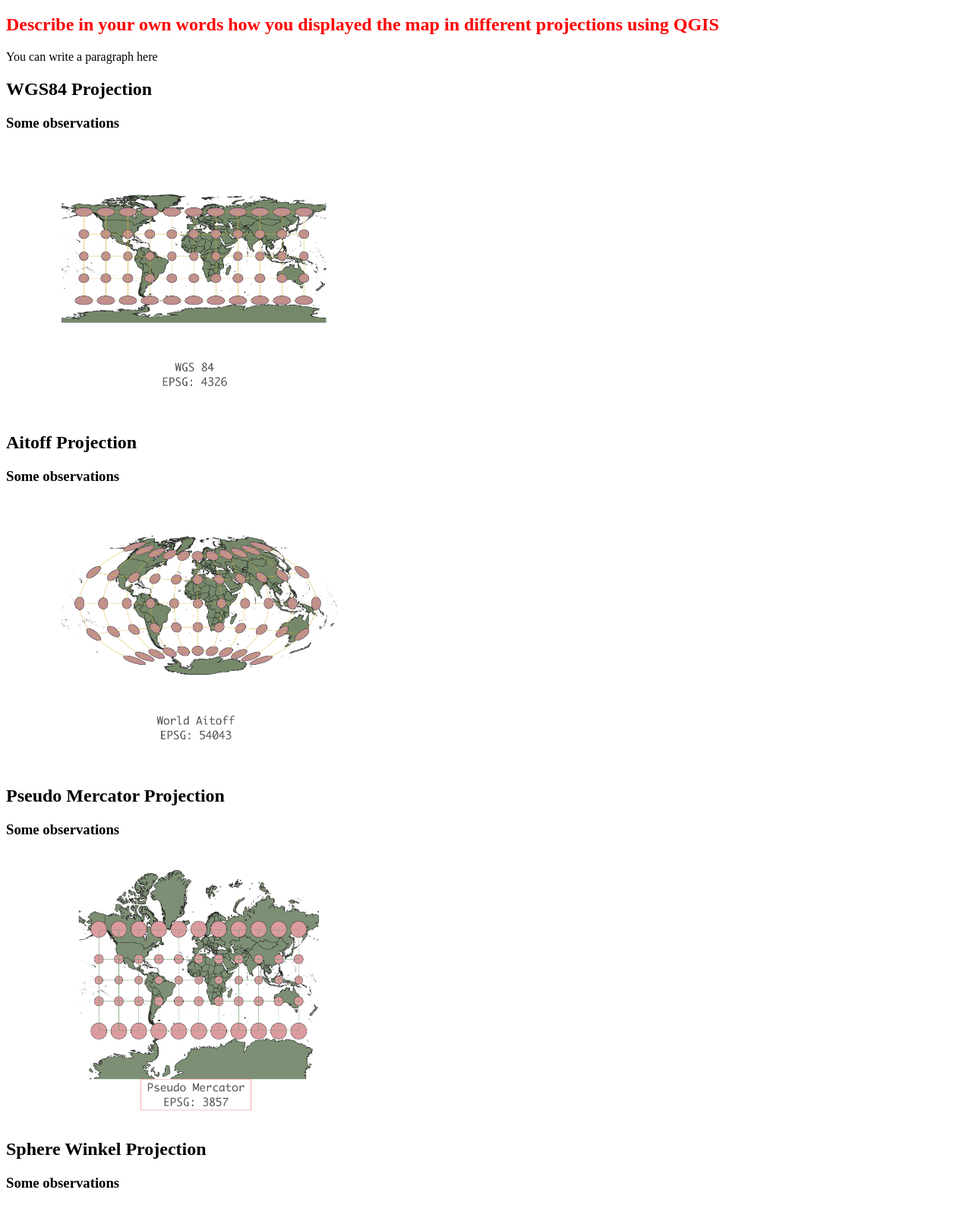
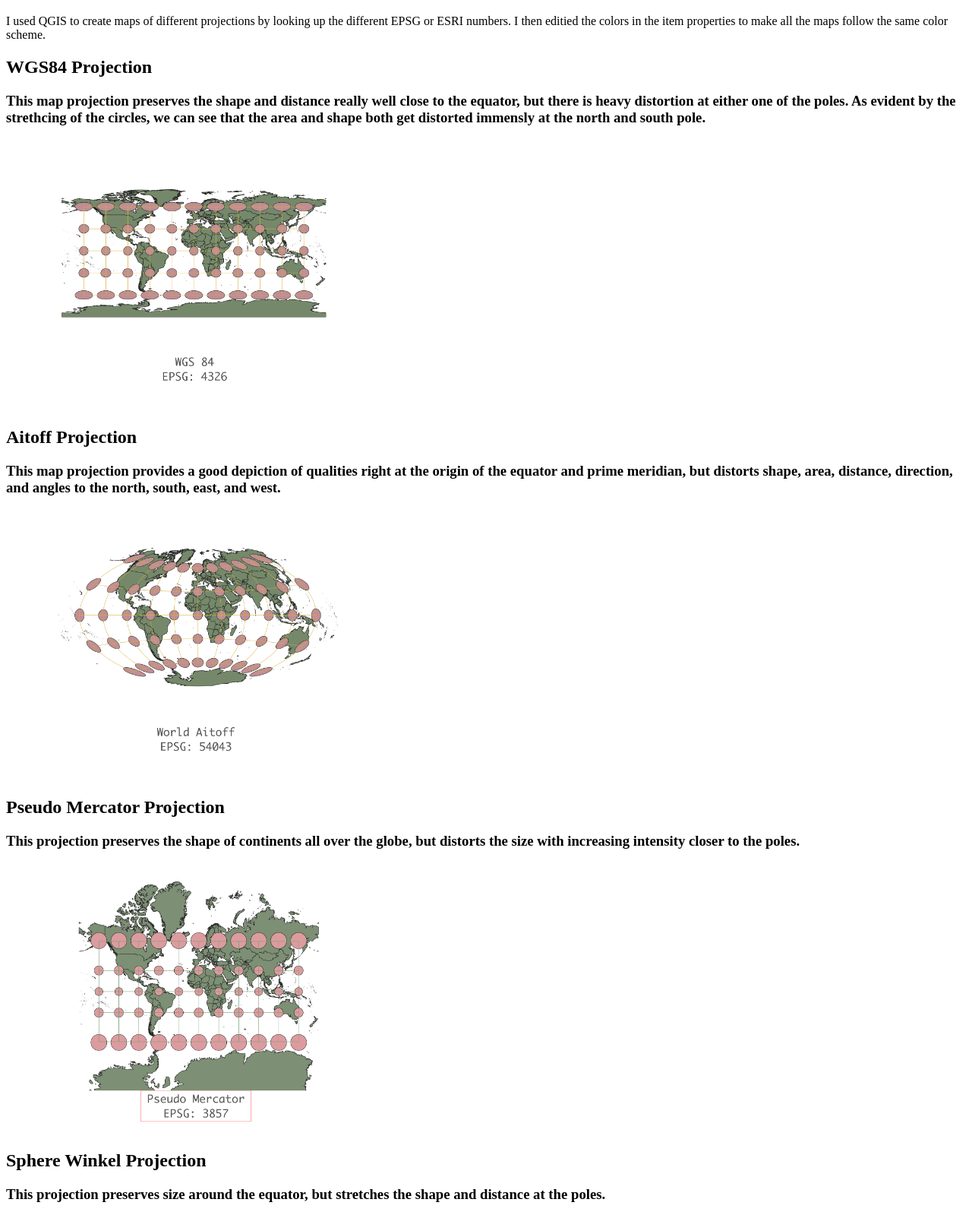
Before and after one commit to logantimm/GEOG370, a plain HTML site: page Worldprojections/worldprojections.html in a window 1280 px wide. Shown: the part 61-1660 px from the top of the page at 76% size. Drawn offline with Linux system fonts and the light colour scheme; files whose address does not match are found by name.

Commit message:
Update worldprojections.html
update 02/01

```diff
--- a/Worldprojections/worldprojections.html
+++ b/Worldprojections/worldprojections.html
@@ -8,55 +8,54 @@
 <body>
     <h1>In this project I learned how to display images in different projections</h1>
 
-    <h2 style="color:red">Describe in your own words how you displayed the map in different projections using QGIS</h2>
-    <p>You can write a paragraph here</p>
-
+    <h2 style="color:red"></h2>
+    <p>I used QGIS to create maps of different projections by looking up the different EPSG or ESRI numbers. I then editied the colors in the item properties to make all the maps follow the same color scheme.</p>
     <h2>WGS84 Projection</h2>
-    <h3>Some observations</h3>
+    <h3>This map projection preserves the shape and distance really well close to the equator, but there is heavy distortion at either one of the poles. As evident by the strethcing of the circles, we can see that the area and shape both get distorted immensly at the north and south pole.</h3>
     <a href=".//maps/4326.png">
     <img src=".//maps/4326.png" alt="WGS84" width='500px'>
     </a>
     <h2>Aitoff Projection</h2>
-    <h3>Some observations</h3>
+    <h3>This map projection provides a good depiction of qualities right at the origin of the equator and prime meridian, but distorts shape, area, distance, direction, and angles to the north, south, east, and west.</h3>
     <a href=".//maps/54043.png">
     <img src=".//maps/54043.png" alt="Aitoff" width='500px'>
     </a>
     <h2>Pseudo Mercator Projection</h2>
-    <h3>Some observations</h3>
+    <h3>This projection preserves the shape of continents all over the globe, but distorts the size with increasing intensity closer to the poles.</h3>
     <a href="./maps/3857.png">
     <img src="./maps/3857.png" alt="Pseudo Mercator" width='500px'>
     </a>
     <h2>Sphere Winkel Projection</h2>
-    <h3>Some observations</h3>
+    <h3>This projection preserves size around the equator, but stretches the shape and distance at the poles.</h3>
     <a href="./maps/53018.png">
     <img src="./maps/53018.png" alt="Sphere Winkel" width='500px'>
     </a>
     <h2>World Cylindrical Equal Area</h2>
-    <h3>Some observations</h3>
+    <h3>This projection preserves the shape and area close to the equator, but only continues to preserve the area as it moves towards the poles.</h3>
     <a href="./maps/54034.png">
     <img src="./maps/54034.png" alt="World Cylindrical Equal Area" width='500px'>
     </a>
     <h2>World Equidistant Conic</h2>
-    <h3>Some observations</h3>
+    <h3>This projection preserves distance along the lattitudes where the cone was positioned in relevance to the globe, but distorts it elsewhere.</h3>
     <a href="./maps/54027.png">
     <img src="./maps/54027.png" alt="World Equidistant Conic" width='500px'>
     </a>
     <h2>North Pole Azimuthal Equidistant</h2>
-    <h3>Some observations</h3>
+    <h3>This projection preserves distance throughout the map, but greatly distorts size, area, and shape at the bottome of the cone projection, even more so than the World Equidistant Conic projection.</h3>
     <a href="./maps/102016.png">
     <img src="./maps/102016.png" alt="North Pole Azimuthal Equidistant" width='500px'>
     </a>
     <h2>World Bonne</h2>
-    <h3>Some observations</h3>
+    <h3>I chose this map because of the cutet heart shape. It does appear to preserve area pretty well across the globe and preserves shape around the north pole, but not around the south pole or the antimeridian.</h3>
     <a href="./maps/54024.png">
     <img src="./maps/54024.png" alt="World Bonne" width='500px'>
     </a>
     <h2>World Cassini</h2>
-    <h3>Some observations</h3>
+    <h3>I chose this projection because of how crazy it looked. I could not imagine why anyone would choose this map to look at te Earth, I can see that the shape and angles are perfectly preserved right at the origin of the equator and prime meridian.</h3>
     <a href="./maps/54028.png">
     <img src="./maps/54028.png" alt="World Cassini" width='500px'>
     </a>
-    <h2 style="color:red">Now, you should <u>add the following projections on your own:</u></h2>
+    <h2 style="color:red"></u></h2>
     <h3>EPSG: 3857, 53018, 54034, 54027, 102016, and two additional projections that you choose.</h3>
     <p></p>
     <h2>Data used for this project</h2>
```
